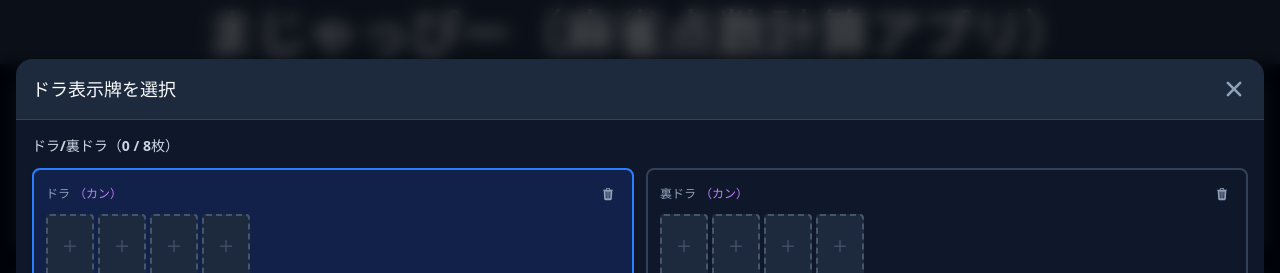
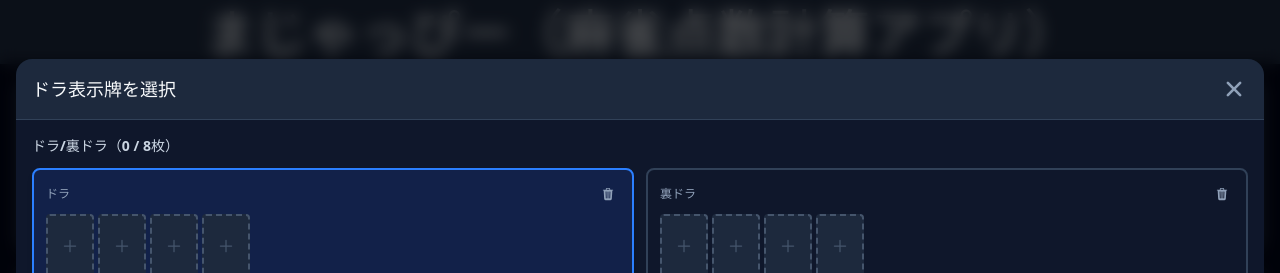
Before and after one commit to ryomeblog/mahjong-calculator-web, a React (Vite) app: page / in a window 1280 px wide. Both pictures are taken after a click on the element "＋ タップして追加". Shown: the top 273 px of the page. Built offline with nearby package versions, Linux system fonts and the light colour scheme.

Commit message:
feat: 面子スロットのラベル表示を条件に基づいて更新

```diff
--- a/src/components/tiles/HandStructureInput.tsx
+++ b/src/components/tiles/HandStructureInput.tsx
@@ -100,11 +100,12 @@ export function HandStructureInput({
             <div className="mb-2 flex items-center justify-between gap-2">
               <span className="text-xs font-semibold text-slate-400">
                 {slot.label}
-                {slot.maxTiles === 4 &&
+                {slot.label.startsWith('面子') &&
+                slot.maxTiles === 4 &&
                 slot.sidewaysTiles &&
                 slot.sidewaysTiles.size > 0 ? (
                   <span className="ml-1 text-orange-400">（鳴きカン）</span>
-                ) : slot.maxTiles === 4 ? (
+                ) : slot.label.startsWith('面子') && slot.maxTiles === 4 ? (
                   <span className="ml-1 text-purple-400">（カン）</span>
                 ) : slot.sidewaysTiles && slot.sidewaysTiles.size > 0 ? (
                   <span className="ml-1 text-orange-400">（鳴き）</span>
```
